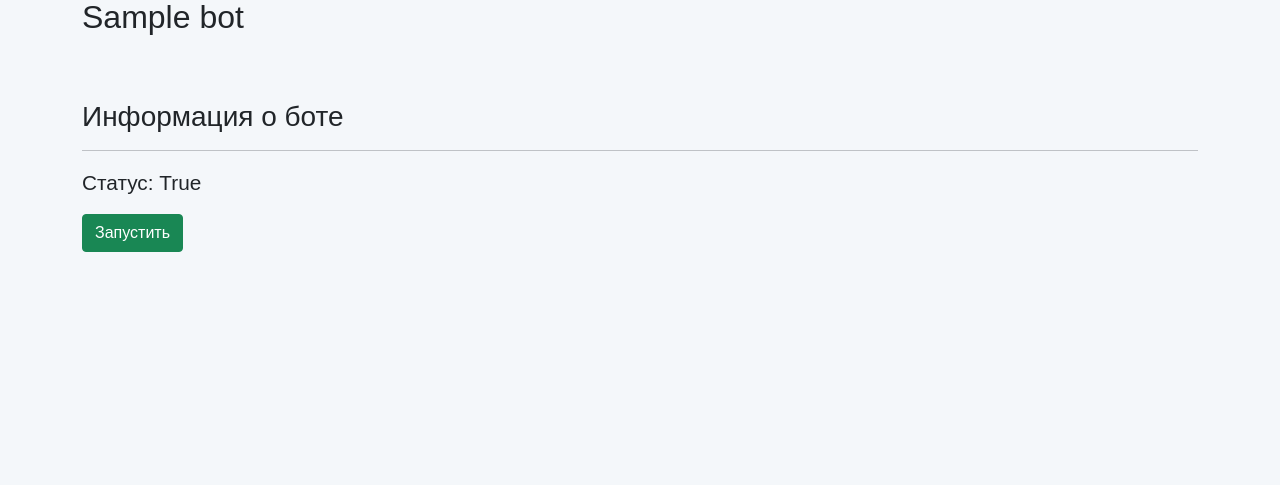
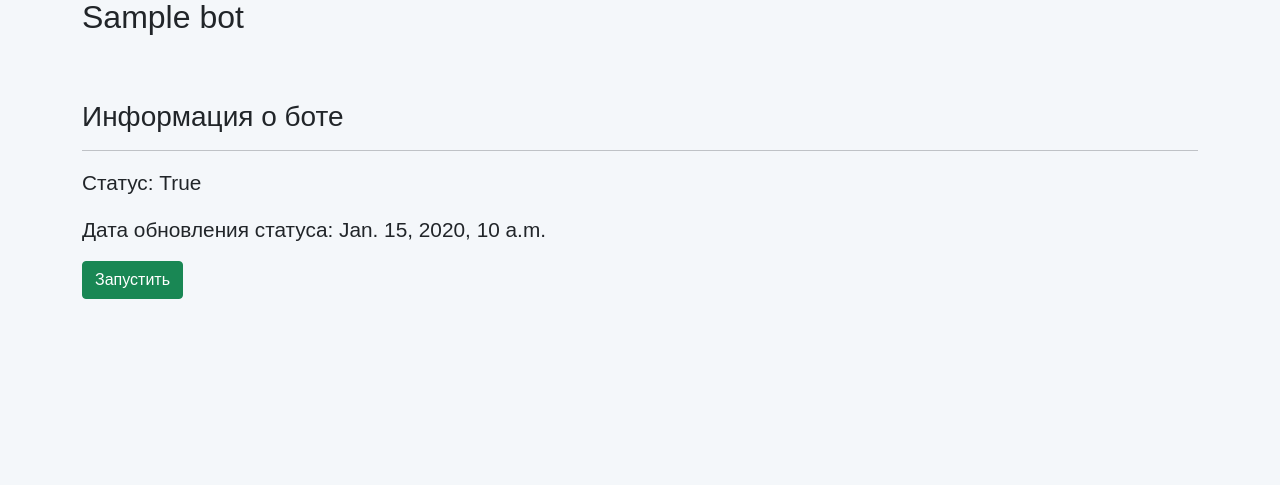
Before and after one commit to Narek12345/AI-Tools, a Django app: page /telegram/bot/1 in a window 1280 px wide. Shown: the part 184-669 px from the top of the page. Run offline with Django 5.2, Linux system fonts and the light colour scheme; tables that the repository leaves empty hold one stand-in row (values such as "Sample post").

Commit message:
Expanded 'bot_page.html': added status update date.

```diff
--- a/telegram_app/templates/telegram_app/bot_page.html
+++ b/telegram_app/templates/telegram_app/bot_page.html
@@ -20,6 +20,7 @@
         <hr>
 
         <p>Статус: <span id="is-running-status">{{ bot_status.is_running }}</span></p>
+        <p>Дата обновления статуса: <span id="bot-status-update-at">{{ bot_status.updated_at }}</span></p>
     </div>
 
     <button id="start-bot-btn" class="btn btn-success" onclick="startBot()">Запустить</button>
```
